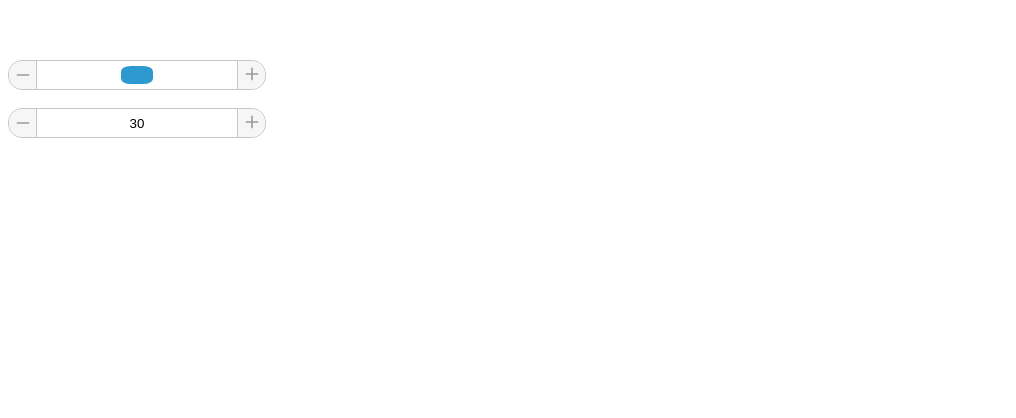
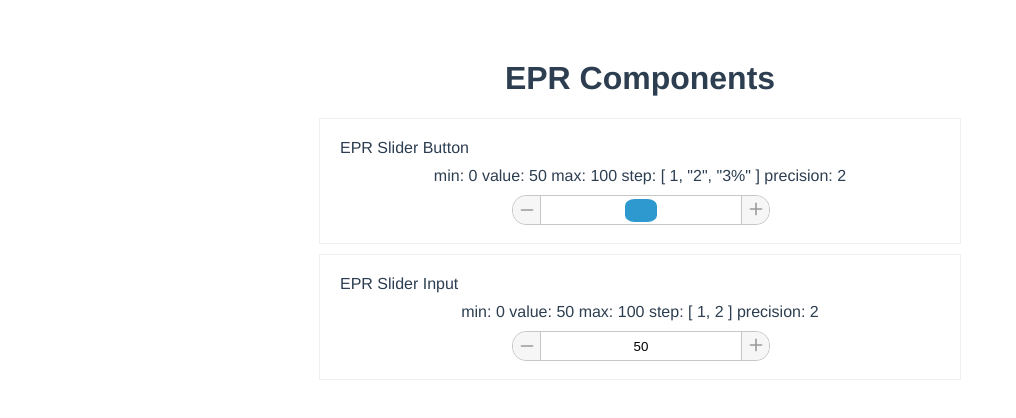
Before and after one commit to ciqtek/epr-components, a Vue app: page / in a window 1280 px wide. Shown: the top 418 px of the page, without its empty margins (0-1016 px from the left). Built offline with nearby package versions, Linux system fonts and the light colour scheme.

Commit message:
完善demo

```diff
--- a/package.json
+++ b/package.json
@@ -4,8 +4,7 @@
   "scripts": {
     "dev": "vite",
     "build-lib": "vue-tsc --noEmit && vite build --mode=lib",
-    "build-doc": "vue-tsc --noEmit && vite build --mode=doc",
-    "serve": "vite preview"
+    "build-doc": "vue-tsc --noEmit && vite build --mode=doc"
   },
   "files": [
     "dist",
--- a/src/App.vue
+++ b/src/App.vue
@@ -1,7 +1,19 @@
 <template>
-  <epr-slider-button :min='min' :max="max" :step="step" v-model="value" :precision="precision" @change="sliderBtnChange" />
-  <br />
-  <epr-slider-input :min='min' :max="max" :step="step2" v-model="value2" :precision="precision" @change="sliderInputChange" />
+  <h1>EPR Components</h1>
+  <div class="box">
+    <div class="title">EPR Slider Button</div>
+    <div class="value">min: {{min}} value: {{value}} max: {{max}} step: {{step}} precision: {{precision}}</div>
+    <div class="item">
+      <epr-slider-button :min='min' :max="max" :step="step" v-model="value" :precision="precision" @change="sliderBtnChange" />
+    </div>
+  </div>
+  <div class="box">
+    <div class="title">EPR Slider Input</div>
+    <div class="value">min: {{min}} value: {{value2}} max: {{max}} step: {{step2}} precision: {{precision}}</div>
+    <div class="item">
+      <epr-slider-input :min='min' :max="max" :step="step2" v-model="value2" :precision="precision" @change="sliderInputChange" />
+    </div>
+  </div>
 </template>
 
 <script lang="ts">
@@ -27,11 +39,11 @@ export default defineComponent({
     const config: Config = reactive({
       min: 0,
       max: 100,
-      step: [0.211, '2', '3%'],
-      step2: [0.001, 2],
+      step: [1, '2', '3%'],
+      step2: [1, 2],
       value: 50,
-      value2: 30,
-      precision: 3
+      value2: 50,
+      precision: 2
     })
 
     function sliderBtnChange (e: number) {
@@ -63,4 +75,24 @@ export default defineComponent({
   color: #2c3e50;
   margin-top: 60px;
 }
+.box{
+  border: 1px solid #efefef;
+  padding: 20px;
+  display: flex;
+  width: 600px;
+  margin: 10px auto;
+  flex-direction: column;
+  justify-content: center;
+}
+.title, .value{
+  margin-bottom: 10px;
+}
+.title{
+  text-align: left;
+}
+.item{
+  margin: 0 auto;
+  width: 256px;
+  height: 28px;
+}
 </style>
--- a/src/components/sliderBtn/index.vue
+++ b/src/components/sliderBtn/index.vue
@@ -242,8 +242,8 @@ export default defineComponent({
 </script>
 <style lang="scss">
 .epr-btn{
-  height: 28px;
-  width: 256px;
+  height: 100%;
+  width: 100%;
   border: 1px solid #c6c6c6;
   border-radius: 14px;
   display: flex;
@@ -251,7 +251,7 @@ export default defineComponent({
   justify-content: space-between;
   .epr-btn-reduce{
     width: 28px;
-    height: 28px;
+    height: 100%;
     display: flex;
     cursor: pointer;
     align-items: center;
@@ -274,7 +274,7 @@ export default defineComponent({
   }
   .epr-btn-track{
     flex: 1;
-    height: 28px;
+    height: 100%;
     display: flex;
     align-items: center;
     cursor: pointer;
@@ -284,7 +284,7 @@ export default defineComponent({
       left: 0px;
       display: inline-block;
       width: 32px;
-      height: 18px;
+      height: 80%;
       background-color: #2e99ce;
       border-radius: 30%;
     }
@@ -292,7 +292,7 @@ export default defineComponent({
   .epr-btn-increase{
     box-sizing: border-box;
     width: 28px;
-    height: 28px;
+    height: 100%;
     display: flex;
     cursor: pointer;
     align-items: center;
--- a/src/components/sliderInput/index.vue
+++ b/src/components/sliderInput/index.vue
@@ -141,7 +141,7 @@ export default defineComponent({
   justify-content: center;
   align-items: center;
   flex: 1;
-  box-sizing: border-box;
+  height: 90%;
   .epr-btn-input{
     border: none;
     outline: none;
```
Also changed, not shown: 8 other files (tests, documents, lock files or other folders).
